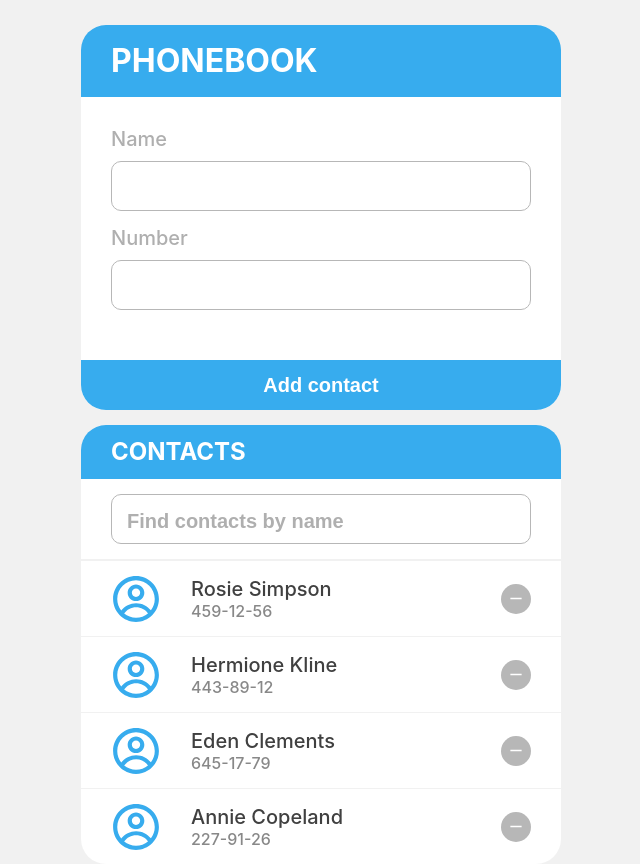
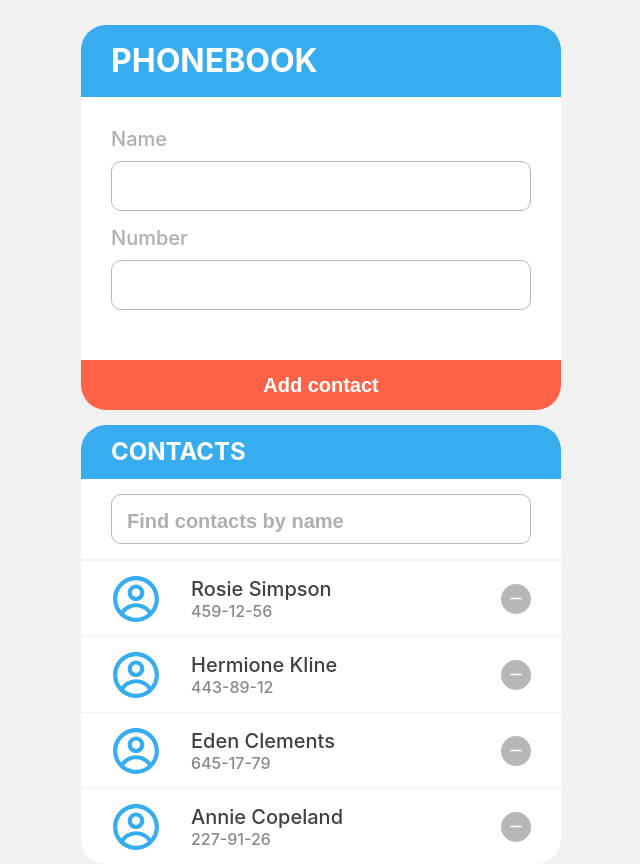
Before and after one commit to rostunho/goit-react-hw-03-phonebook, a React (Create React App) app: page / in a window 1280 px wide. Shown: the whole page, without its empty margins (319-959 px from the left). Built offline with nearby package versions, Linux system fonts and the light colour scheme.

Commit message:
starting grid

```diff
--- a/src/components/ContactForm/ContactForm.styled.js
+++ b/src/components/ContactForm/ContactForm.styled.js
@@ -50,7 +50,8 @@ export const AddButton = styled.button`
 
   border: none;
   cursor: pointer;
-  background-color: var(--accent-color);
+  /* background-color: var(--accent-color); */
+  background-color: tomato;
 
   &:hover,
   :focus {
```
